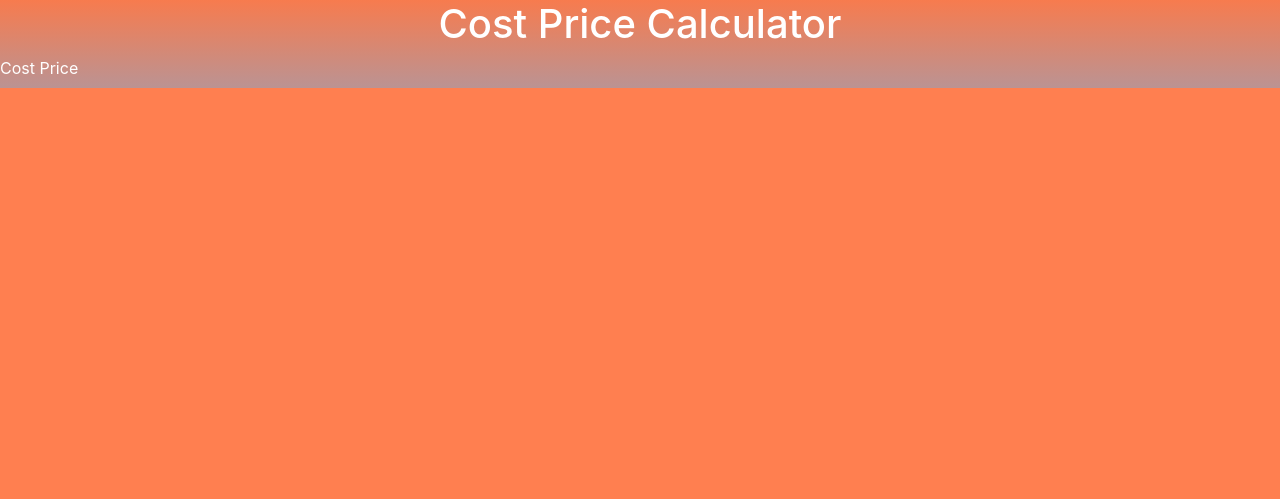
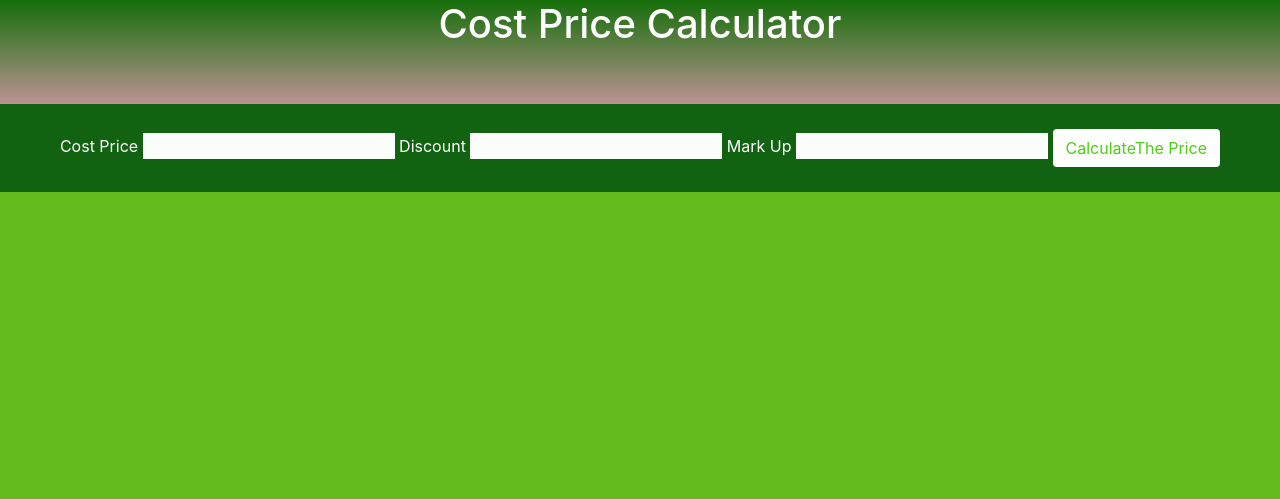
Before and after one commit to jod35/costCalc, a Flask app: page / in a window 1280 px wide. Shown: the top 499 px of the page. Run offline with Flask 2, Linux system fonts and the light colour scheme; some libraries are stand-ins or nearby versions.

Commit message:
delt with the front-end

```diff
--- a/cost/forms.py
+++ b/cost/forms.py
@@ -1,6 +1,8 @@
 from flask_wtf import FlaskForm
-from wtforms import StringField,IntegerField
+from wtforms import StringField,IntegerField,SubmitField
 
 class CostForm(FlaskForm):
     cost_price=IntegerField("Cost Price")
-    Mark_Up=IntegerField("Mark Up")
+    mark_up=IntegerField("Mark Up")
+    discount=IntegerField("Discount")
+    update=SubmitField("CalculateThe Price")
--- a/cost/models.py
+++ b/cost/models.py
@@ -2,8 +2,9 @@
 
 class Product(db.Model):
     id=db.Column(db.Integer(),primary_key=True)
-    name=db.Column(db.String(),nullable=False,unique=True)
+
     cost_price=db.Column(db.Integer,nullable=False)
+    discount=db.Column(db.Integer,nullable=False)
     mark_up=db.Column(db.Integer(),nullable=False)
     selling_price=db.Column(db.Integer(),nullable= False)
 
--- a/cost/routes.py
+++ b/cost/routes.py
@@ -1,8 +1,15 @@
 from cost import app,db
-from flask import render_template
+from flask import render_template,request,redirect,url_for
 from cost.forms import CostForm
 
+previous_calculations=[
+
+]
 @app.route('/')
 def index():
    form=CostForm()
    return render_template("index.html",form=form)
+
+@app.route('/calculate')
+def calculate():
+   return redirect(url_for('index'))
--- a/cost/static/main.css
+++ b/cost/static/main.css
@@ -1,9 +1,33 @@
 body{
-    background-color: coral;
+    background-color: rgb(100, 187, 30);
     color: white;
     min-height: 500px;
 }
 
 header{
-    background-image: linear-gradient(rgb(247, 123, 78),rgb(187, 147, 147));
+    background-image: linear-gradient(rgb(21, 110, 9),rgb(187, 147, 147));
 }
+.mybtn{
+background-color: white;
+color: rgb(73, 209, 19);
+}
+.mybtn:hover{
+   color: white;
+   background-color: rgb(65, 201, 11);
+   padding: 8px;
+   border: 1px solid white;
+   font-weight: bolder;
+}
+.form{
+    padding: 25px;
+    background-color: rgb(17, 99, 17);
+}
+.myform{
+    background-color: rgb(251, 253, 250);
+    border: rgb(100, 255, 80);
+    color: rgba(71, 122, 4, 0.952);
+}
+
+.myform:hover{
+    background-color: white;
+}
--- a/cost/templates/index.html
+++ b/cost/templates/index.html
@@ -12,12 +12,26 @@
 <header>
     <center>
         <h1>Cost Price Calculator</h1>
+
+        <br>
+        <br>
     </center>
-    <form action="POST">
-        <div class="form">
+
+</header>
+<center>
+    <form action="POST" action="">
+        <div class="form" >
             {{form.cost_price.label}}
+            {{form.cost_price(class='myform')}}
+            {{form.discount.label}}
+            {{form.discount(class='myform')}}
+            {{form.mark_up.label()}}
+            {{form.mark_up(class='myform',value="jona")}}
+            {{form.update(class='btn mybtn')}}
+
+
         </div>
     </form>
-</header>
+</center>
 </body>
 </html>
```
Also changed, not shown: cost/templates/add.html (added).
